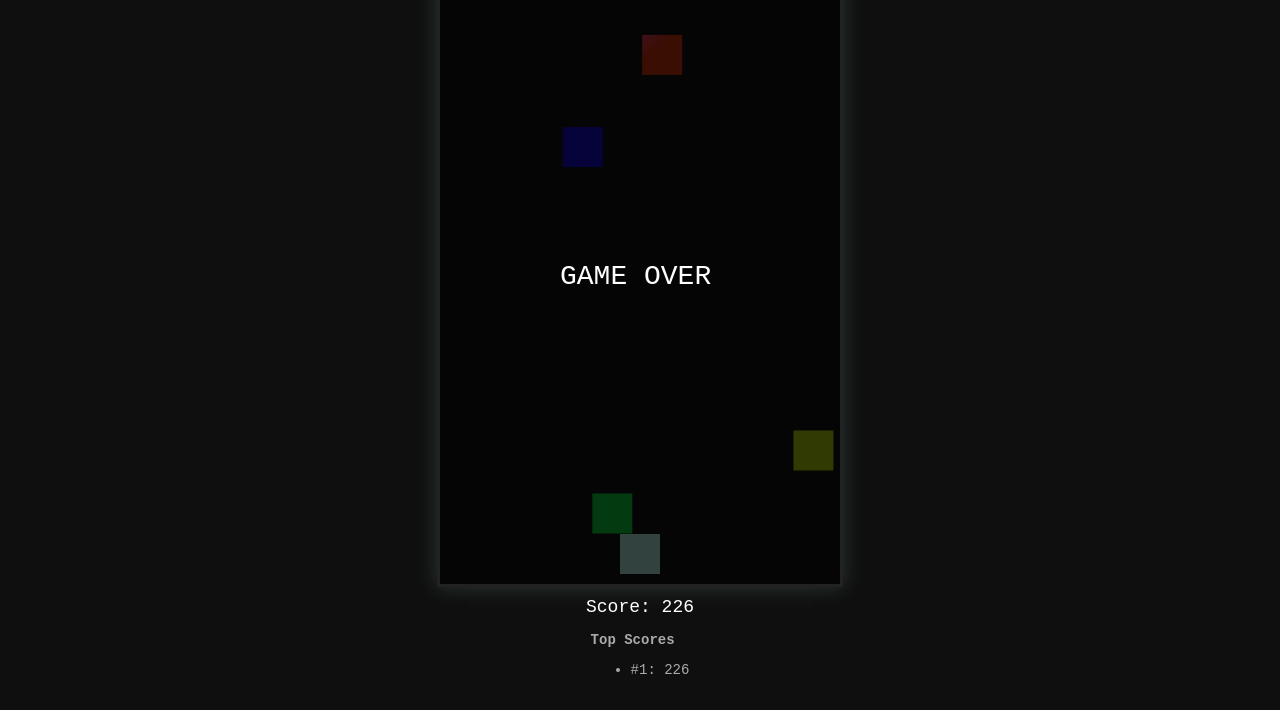
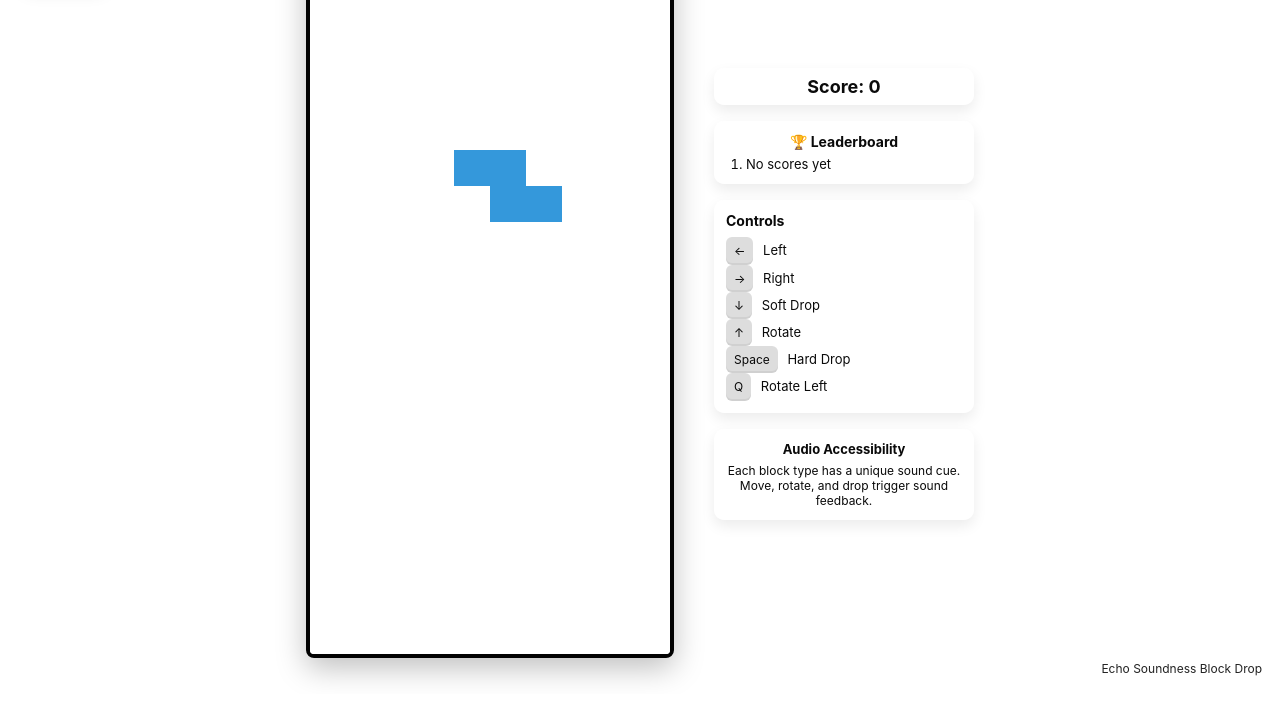
Before and after one commit to Rosellines/Soundness-Echo-Drop, a plain HTML site: page index.html in a window 1280 px wide. Shown: the part 106-816 px from the top of the page. Drawn offline with Linux system fonts and the light colour scheme.

Commit message:
Update index.html

```diff
--- a/index.html
+++ b/index.html
@@ -3,167 +3,309 @@
 <head>
 <meta charset="utf-8" />
 <meta name="viewport" content="width=device-width,initial-scale=1" />
-<title>ECHO DROP v1.0</title>
+<title>ECHO DROP</title>
 <link rel="icon" href="logo.png" />
 <style>
-  :root {
-    --page-bg: #0f0f0f;
-    --canvas-border: #222;
+  :root{
+    --page-bg: #ffffff;
+    --canvas-border: #010101;
     --accent: #a9ddd3;
+    --block1: #5dade2;
+    --block2: #3498db;
+    --block3: #1f618d;
+    --text: #0a0a0a;
   }
-  body {
-    background: var(--page-bg);
-    display: flex;
-    flex-direction: column;
-    align-items: center;
-    justify-content: center;
-    height: 100vh;
-    color: #fff;
-    font-family: 'Courier New', monospace;
-    overflow: hidden;
-  }
-  h1 {
-    margin-bottom: 10px;
-    letter-spacing: 2px;
-    color: var(--accent);
-  }
-  #canvas {
-    border: 3px solid var(--canvas-border);
-    background: #111;
-    box-shadow: 0 0 20px rgba(169,221,211,0.2);
-  }
-  #scoreboard {
-    margin-top: 10px;
-    text-align: center;
-    font-size: 18px;
-  }
-  #leaderboard {
-    margin-top: 15px;
-    font-size: 14px;
-    color: #aaa;
-  }
+  html,body{height:100%;margin:0;background:var(--page-bg);color:var(--text);font-family:Inter,ui-sans-serif,system-ui,-apple-system,"Segoe UI",Roboto,'Helvetica Neue',Arial;}
+  .top-left-logo{position:fixed;left:24px;top:18px;display:flex;align-items:center;gap:12px;z-index:20;}
+  .top-left-logo img{height:72px;width:auto;display:block;border-radius:8px;box-shadow:0 6px 18px rgba(1,1,1,0.15);}
+  .top-left-logo h1{margin:0;font-size:24px;letter-spacing:0.6px;}
+  .page{height:100%;display:flex;align-items:center;justify-content:center;padding:40px 120px;box-sizing:border-box;gap:40px;}
+  .stage{display:flex;align-items:center;justify-content:center;position:relative;}
+  canvas#game{background:#ffffff;border:4px solid var(--canvas-border);border-radius:8px;width:360px;height:720px;image-rendering:pixelated;box-shadow:0 10px 30px rgba(1,1,1,0.25);}
+  .overlay{position:absolute;inset:0;background:rgba(255,255,255,0.9);display:none;flex-direction:column;align-items:center;justify-content:center;gap:10px;text-align:center;}
+  .overlay.show{display:flex;}
+  .btn{padding:6px 12px;border:none;border-radius:6px;background:var(--accent);cursor:pointer;}
+  .sidebar{width:260px;display:flex;flex-direction:column;gap:16px;}
+  .card{background:rgba(255,255,255,0.75);border-radius:10px;padding:12px;box-shadow:0 6px 14px rgba(0,0,0,0.08);color:var(--text);}
+  .controls h2{margin:0 0 8px 0;font-size:14px;}
+  .controls p{margin:0;font-size:13px;line-height:1.6;}
+  .controls .kbd{display:inline-block;background:#ddd;padding:4px 8px;border-radius:6px;margin-right:6px;font-size:12px;box-shadow:inset 0 -2px 0 rgba(0,0,0,0.06);}
+  .score{font-weight:700;font-size:18px;text-align:center;padding:8px 0;}
+  footer{position:fixed;right:18px;bottom:18px;font-size:12px;color:#222;}
+  @media(max-width:980px){.page{padding:20px;flex-direction:column;}canvas#game{width:280px;height:560px;}.sidebar{width:100%;max-width:360px;}.top-left-logo img{height:56px;}}
 </style>
 </head>
 <body>
-  <h1>ECHO DROP</h1>
-  <canvas id="canvas" width="400" height="600"></canvas>
-  <div id="scoreboard">Score: <span id="score">0</span></div>
-  <div id="leaderboard"><b>Top Scores</b><br><ul id="scoresList"></ul></div>
+  <div class="top-left-logo">
+    <img src="logo.png" alt="Echo Logo" />
+    <div>
+      <h1>ECHO DROP</h1>
+      <div style="font-size:12px;color:#333;margin-top:4px">Use your Soundness.</div>
+    </div>
+  </div>
+
+  <div class="page">
+    <div class="stage">
+      <canvas id="game" width="360" height="720"></canvas>
+      <div class="overlay" id="gameOverOverlay">
+        <div style="font-size:22px;font-weight:800">GAME OVER</div>
+        <div id="finalScoreText" style="font-size:16px"></div>
+        <div style="display:flex;gap:10px">
+          <button class="btn" id="restartBtn">Restart</button>
+        </div>
+      </div>
+    </div>
+
+    <aside class="sidebar">
+      <div class="card score" id="scoreBox">Score: 0</div>
+      <!-- === Leaderboard UI === -->
+      <div class="card" id="leaderboardCard">
+        <div style="font-weight:700;font-size:14px;margin-bottom:6px;text-align:center;">🏆 Leaderboard</div>
+        <ol id="leaderboardList" style="margin:0;padding-left:20px;font-size:13px;"></ol>
+      </div>
+
+      <div class="card controls">
+        <h2>Controls</h2>
+        <p>
+          <span class="kbd">←</span> Left<br>
+          <span class="kbd">→</span> Right<br>
+          <span class="kbd">↓</span> Soft Drop<br>
+          <span class="kbd">↑</span> Rotate<br>
+          <span class="kbd">Space</span> Hard Drop<br>
+          <span class="kbd">Q</span> Rotate Left<br>
+        </p>
+      </div>
+      <div class="card" style="text-align:center">
+        <div style="font-size:13px;font-weight:700">Audio Accessibility</div>
+        <div style="font-size:12px;margin-top:6px">Each block type has a unique sound cue. Move, rotate, and drop trigger sound feedback.</div>
+      </div>
+    </aside>
+  </div>
+
+  <footer>Echo Soundness Block Drop</footer>
 
 <script>
-const canvas = document.getElementById('canvas');
+const canvas = document.getElementById('game');
 const ctx = canvas.getContext('2d');
-const scoreDisplay = document.getElementById('score');
-const scoresList = document.getElementById('scoresList');
+const COLS = 10, ROWS = 20;
+ctx.scale(36, 36);
 
-let player = { x: 180, y: 550, size: 40, color: '#a9ddd3' };
-let blocks = [];
+const colors = [null, '#5dade2', '#3498db', '#1f618d'];
+const pieces = 'ILJOTSZ'.split('');
+let board = createMatrix(COLS, ROWS);
+let dropCounter = 0, dropInterval = 800;
+let lastTime = 0;
 let score = 0;
-let gameOver = false;
+const scoreBox = document.getElementById('scoreBox');
+const overlay = document.getElementById('gameOverOverlay');
+const finalScoreText = document.getElementById('finalScoreText');
 
-// === SOUND SETUP ===
-const sounds = {
-  left: new Audio('https://cdn.jsdelivr.net/gh/jshawl/tones/tones/triangle/c4.mp3'),
-  mid: new Audio('https://cdn.jsdelivr.net/gh/jshawl/tones/tones/triangle/e4.mp3'),
-  right: new Audio('https://cdn.jsdelivr.net/gh/jshawl/tones/tones/triangle/g4.mp3'),
-  hit: new Audio('https://cdn.jsdelivr.net/gh/jshawl/tones/tones/sine/b4.mp3')
-};
-function playSound(pos) {
-  const s = pos === 'left' ? sounds.left : pos === 'right' ? sounds.right : sounds.mid;
-  s.currentTime = 0;
-  s.play();
+// === Leaderboard ===
+function getLeaderboard(){
+  return JSON.parse(localStorage.getItem('echo_leaderboard') || '[]');
+}
+function saveLeaderboard(lb){
+  localStorage.setItem('echo_leaderboard', JSON.stringify(lb));
+}
+function updateLeaderboardUI(){
+  const lb = getLeaderboard();
+  const list = document.getElementById('leaderboardList');
+  list.innerHTML = lb.map((s,i)=>`<li>${s} pts</li>`).join('') || '<li>No scores yet</li>';
+}
+updateLeaderboardUI();
+
+function addToLeaderboard(score){
+  const lb = getLeaderboard();
+  lb.push(score);
+  lb.sort((a,b)=>b-a);
+  if(lb.length>5) lb.length=5;
+  saveLeaderboard(lb);
+  updateLeaderboardUI();
 }
 
-// === BLOCK GENERATOR ===
-function spawnBlock() {
-  const size = 40;
-  const x = Math.random() * (canvas.width - size);
-  const speed = 2 + Math.random() * 3;
-  const hue = Math.floor(Math.random() * 360);
-  const gradient = ctx.createLinearGradient(x, 0, x + size, size);
-  gradient.addColorStop(0, `hsl(${hue}, 90%, 60%)`);
-  gradient.addColorStop(1, `hsl(${(hue + 60) % 360}, 90%, 40%)`);
-  const soundPos = x < canvas.width/3 ? 'left' : x > (2*canvas.width/3) ? 'right' : 'mid';
-  playSound(soundPos);
-  blocks.push({ x, y: -size, size, speed, gradient });
+function playSound(type){
+  const freq = {1:440,2:554,3:659,4:784,5:880,6:988,7:1047}[Math.ceil(Math.random()*7)];
+  const ctxA = new AudioContext();
+  const osc = ctxA.createOscillator();
+  osc.frequency.value = freq;
+  osc.connect(ctxA.destination);
+  osc.start();
+  osc.stop(ctxA.currentTime + 0.1);
 }
 
-// === GAME LOOP ===
-function drawPlayer() {
-  ctx.fillStyle = player.color;
-  ctx.fillRect(player.x, player.y, player.size, player.size);
+function createMatrix(w,h){
+  const m = [];
+  while(h--) m.push(new Array(w).fill(0));
+  return m;
 }
-function drawBlocks() {
-  blocks.forEach(b => {
-    ctx.fillStyle = b.gradient;
-    ctx.fillRect(b.x, b.y, b.size, b.size);
+
+function collide(board, player){
+  const [m,o] = [player.matrix, player.pos];
+  for(let y=0;y<m.length;y++){
+    for(let x=0;x<m[y].length;x++){
+      if(m[y][x]!==0 &&
+        (board[y+o.y] && board[y+o.y][x+o.x])!==0){
+        return true;
+      }
+    }
+  }
+  return false;
+}
+
+function merge(board, player){
+  player.matrix.forEach((row,y)=>{
+    row.forEach((value,x)=>{
+      if(value!==0){
+        board[y+player.pos.y][x+player.pos.x]=value;
+      }
+    });
   });
 }
-function updateBlocks() {
-  for (let i = blocks.length - 1; i >= 0; i--) {
-    blocks[i].y += blocks[i].speed;
-    if (blocks[i].y > canvas.height) blocks.splice(i, 1);
+
+function rotate(matrix,dir){
+  for(let y=0;y<matrix.length;y++){
+    for(let x=0;x<y;x++){
+      [matrix[x][y],matrix[y][x]]=[matrix[y][x],matrix[x][y]];
+    }
+  }
+  if(dir>0) matrix.forEach(row=>row.reverse());
+  else matrix.reverse();
+}
+
+function createPiece(type){
+  switch(type){
+    case 'T': return [[0,1,0],[1,1,1],[0,0,0]];
+    case 'O': return [[1,1],[1,1]];
+    case 'L': return [[0,2,0],[0,2,0],[0,2,2]];
+    case 'J': return [[0,3,0],[0,3,0],[3,3,0]];
+    case 'I': return [[0,4,0,0],[0,4,0,0],[0,4,0,0],[0,4,0,0]];
+    case 'S': return [[0,5,5],[5,5,0],[0,0,0]];
+    case 'Z': return [[6,6,0],[0,6,6],[0,0,0]];
   }
 }
-function checkCollision() {
-  blocks.forEach((b, i) => {
-    if (b.x < player.x + player.size &&
-        b.x + b.size > player.x &&
-        b.y < player.y + player.size &&
-        b.y + b.size > player.y) {
-      sounds.hit.play();
-      gameOver = true;
+
+const player = { pos:{x:0,y:0}, matrix:null };
+
+function playerReset(){
+  const piecesList = 'ILJOTSZ';
+  const type = piecesList[Math.floor(Math.random()*piecesList.length)];
+  player.matrix = createPiece(type);
+  player.pos.y = 0;
+  player.pos.x = (COLS/2 | 0) - (player.matrix[0].length/2 | 0);
+  if(collide(board,player)){
+    board.forEach(row=>row.fill(0));
+    showGameOver();
+  }
+}
+
+function playerDrop(){
+  player.pos.y++;
+  if(collide(board,player)){
+    player.pos.y--;
+    merge(board,player);
+    playSound(2);
+    playerReset();
+    sweep();
+  }
+  dropCounter = 0;
+}
+
+function playerMove(dir){
+  player.pos.x += dir;
+  if(collide(board,player)){
+    player.pos.x -= dir;
+  } else playSound(1);
+}
+
+function playerRotate(dir){
+  const pos = player.pos.x;
+  let offset = 1;
+  rotate(player.matrix, dir);
+  while(collide(board,player)){
+    player.pos.x += offset;
+    offset = -(offset+(offset>0?1:-1));
+    if(offset>player.matrix[0].length){
+      rotate(player.matrix,-dir);
+      player.pos.x = pos;
+      return;
     }
+  }
+  playSound(3);
+}
+
+function sweep(){
+  outer: for(let y=board.length-1;y>0;y--){
+    for(let x=0;x<board[y].length;x++){
+      if(board[y][x]===0){
+        continue outer;
+      }
+    }
+    const row = board.splice(y,1)[0].fill(0);
+    board.unshift(row);
+    y++;
+    score+=100;
+    scoreBox.textContent = "Score: " + score;
+  }
+}
+
+function drawMatrix(matrix, offset){
+  matrix.forEach((row,y)=>{
+    row.forEach((value,x)=>{
+      if(value!==0){
+        ctx.fillStyle = colors[value] || '#3498db';
+        ctx.fillRect(x+offset.x,y+offset.y,1,1);
+      }
+    });
   });
 }
-function loop() {
-  if (gameOver) {
-    ctx.fillStyle = 'rgba(0,0,0,0.7)';
-    ctx.fillRect(0,0,canvas.width,canvas.height);
-    ctx.fillStyle = '#fff';
-    ctx.font = '28px monospace';
-    ctx.fillText('GAME OVER', 120, 300);
-    saveScore(score);
-    return;
-  }
-  ctx.clearRect(0,0,canvas.width,canvas.height);
-  drawPlayer();
-  drawBlocks();
-  updateBlocks();
-  checkCollision();
-  score++;
-  scoreDisplay.textContent = score;
-  requestAnimationFrame(loop);
+
+function draw(){
+  ctx.fillStyle = '#fff';
+  ctx.fillRect(0,0,COLS,ROWS);
+  drawMatrix(board,{x:0,y:0});
+  drawMatrix(player.matrix, player.pos);
 }
 
-// === CONTROL ===
-document.addEventListener('keydown', e => {
-  if (e.key === 'ArrowLeft' && player.x > 0) player.x -= 40;
-  if (e.key === 'ArrowRight' && player.x < canvas.width - player.size) player.x += 40;
+function update(time=0){
+  const delta = time - lastTime;
+  lastTime = time;
+  dropCounter += delta;
+  if(dropCounter>dropInterval){
+    playerDrop();
+  }
+  draw();
+  requestAnimationFrame(update);
+}
+
+document.addEventListener('keydown', e=>{
+  if(e.key==='ArrowLeft') playerMove(-1);
+  else if(e.key==='ArrowRight') playerMove(1);
+  else if(e.key==='ArrowDown') playerDrop();
+  else if(e.key==='ArrowUp') playerRotate(1);
+  else if(e.key==='q'||e.key==='Q') playerRotate(-1);
+  else if(e.key===' ') {
+    while(!collide(board,player)) player.pos.y++;
+    player.pos.y--;
+    playerDrop();
+  }
 });
 
-// === LEADERBOARD ===
-function saveScore(s) {
-  const saved = JSON.parse(localStorage.getItem('echoScores') || '[]');
-  saved.push(s);
-  saved.sort((a,b)=>b-a);
-  const top5 = saved.slice(0,5);
-  localStorage.setItem('echoScores', JSON.stringify(top5));
-  renderLeaderboard(top5);
+function showGameOver(){
+  finalScoreText.textContent = "Final Score: "+score;
+  overlay.classList.add('show');
+  addToLeaderboard(score); // === save to leaderboard ===
 }
-function renderLeaderboard(list) {
-  scoresList.innerHTML = '';
-  list.forEach((s,i)=>{
-    const li = document.createElement('li');
-    li.textContent = `#${i+1}: ${s}`;
-    scoresList.appendChild(li);
-  });
-}
-renderLeaderboard(JSON.parse(localStorage.getItem('echoScores') || '[]'));
 
-// === LOOP SPAWN ===
-setInterval(spawnBlock, 800);
-loop();
+document.getElementById('restartBtn').addEventListener('click',()=>{
+  overlay.classList.remove('show');
+  score = 0;
+  scoreBox.textContent="Score: 0";
+  board = createMatrix(COLS,ROWS);
+  playerReset();
+});
+
+playerReset();
+update();
 </script>
 </body>
 </html>
```
